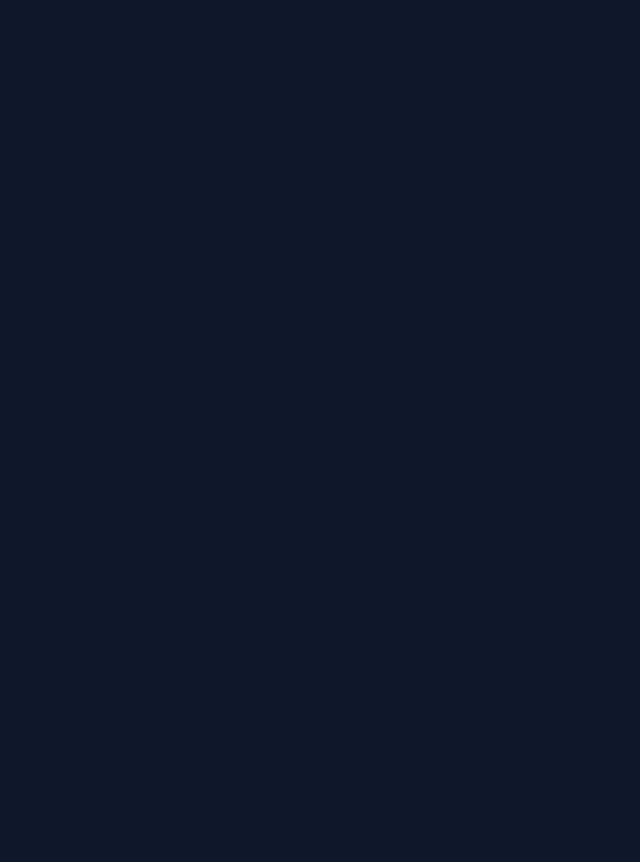
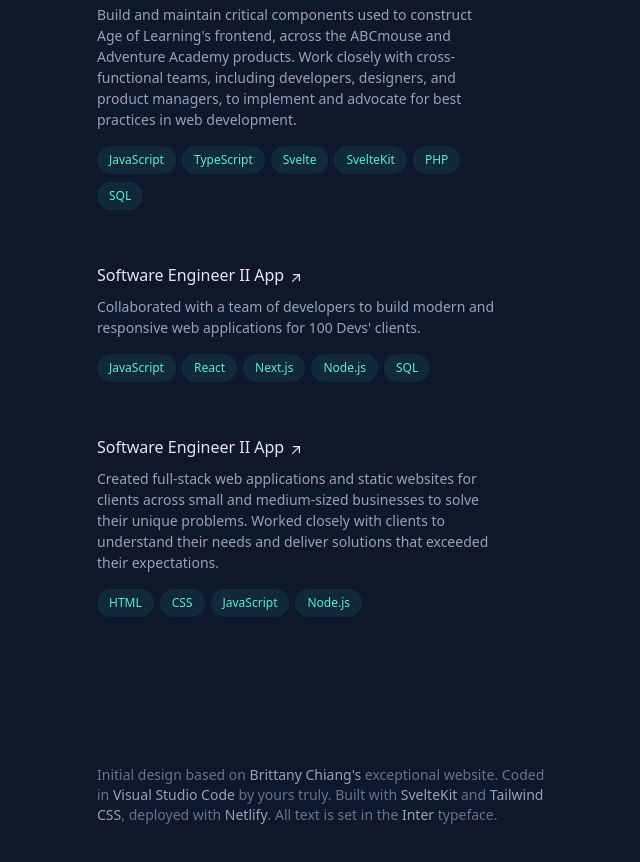
Before and after one commit to Blake-Larson/portfolio-2.0, a SvelteKit app: page / in a window 1280 px wide. Shown: the part 1520-2382 px from the top of the page, without its empty margins (551-1191 px from the left). Before the commit the page ends 1587 px from the top, so only its background shows below. Built offline with nearby package versions, Linux system fonts and the light colour scheme.

Commit message:
Structure set up

```diff
--- a/src/routes/+page.svelte
+++ b/src/routes/+page.svelte
@@ -1,11 +1,15 @@
 <script>
   import About from './About.svelte';
   import Experiences from './Experiences.svelte';
+  import Footer from './Footer.svelte';
   import Header from './Header.svelte';
+  import Projects from './Projects.svelte';
 </script>
 
 <body
-  class="mx-auto min-h-screen max-w-screen-xl bg-slate-900 px-6 py-12 font-sans leading-relaxed text-slate-400 antialiased selection:bg-teal-300 selection:text-teal-900 md:px-12 md:py-20 lg:px-24 lg:py-0">
+  class="bg-slate-900 leading-relaxed text-slate-400 antialiased selection:bg-teal-300 selection:text-teal-900">
+  <div
+    class="mx-auto min-h-screen max-w-screen-xl px-6 py-12 font-sans md:px-12 md:py-20 lg:px-24 lg:py-0">
     <a
       href="#content"
       class="absolute left-0 top-0 block -translate-x-full rounded bg-gradient-to-br from-teal-400 via-blue-500 to-purple-600 px-4 py-3 text-sm font-bold uppercase tracking-widest text-white focus-visible:translate-x-0"
@@ -15,7 +19,10 @@
       <main class="pt-24 lg:w-1/2 lg:py-24">
         <About />
         <Experiences />
+        <Projects />
+        <Footer />
       </main>
+    </div>
   </div>
 </body>
 
--- /dev/null
+++ b/src/routes/Footer.svelte
@@ -0,0 +1,51 @@
+<script>
+</script>
+
+<footer class="max-w-md pb-16 text-sm text-slate-500 sm:pb-0">
+  <p>
+    Initial design based on <a
+      href="https://brittanychiang.com/"
+      class="font-medium text-slate-400 hover:text-teal-300 focus-visible:text-teal-300"
+      target="_blank"
+      rel="noreferrer noopener"
+      aria-label="Brittany Chiang (opens in a new tab)">Brittany Chiang's</a>
+    exceptional website. Coded in
+    <a
+      href="https://code.visualstudio.com/"
+      class="font-medium text-slate-400 hover:text-teal-300 focus-visible:text-teal-300"
+      target="_blank"
+      rel="noreferrer noopener"
+      aria-label="Visual Studio Code (opens in a new tab)">Visual Studio Code</a>
+    by yours truly. Built with
+    <a
+      href="https://nextjs.org/"
+      class="font-medium text-slate-400 hover:text-teal-300 focus-visible:text-teal-300"
+      target="_blank"
+      rel="noreferrer noopener"
+      aria-label="Next.js (opens in a new tab)">SvelteKit</a>
+    and
+    <a
+      href="https://tailwindcss.com/"
+      class="font-medium text-slate-400 hover:text-teal-300 focus-visible:text-teal-300"
+      target="_blank"
+      rel="noreferrer noopener"
+      aria-label="Tailwind CSS (opens in a new tab)">Tailwind CSS</a
+    >, deployed with
+    <a
+      href="https://vercel.com/"
+      class="font-medium text-slate-400 hover:text-teal-300 focus-visible:text-teal-300"
+      target="_blank"
+      rel="noreferrer noopener"
+      aria-label="Vercel (opens in a new tab)">Netlify</a
+    >. All text is set in the
+    <a
+      href="https://rsms.me/inter/"
+      class="font-medium text-slate-400 hover:text-teal-300 focus-visible:text-teal-300"
+      target="_blank"
+      rel="noreferrer noopener"
+      aria-label="Inter (opens in a new tab)">Inter</a> typeface.
+  </p>
+</footer>
+
+<style>
+</style>
--- /dev/null
+++ b/src/routes/ProjectItem.svelte
@@ -0,0 +1,72 @@
+<script>
+  export let title = '';
+  export let url = '';
+  export let description = '';
+  export let technologies = [''];
+</script>
+
+<li class="mb-12">
+  <div
+    class="group relative grid gap-4 pb-1 transition-all sm:grid-cols-8 sm:gap-8 md:gap-4 lg:hover:!opacity-100 lg:group-hover/list:opacity-50">
+    <div
+      class="absolute -inset-x-4 -inset-y-4 z-0 hidden rounded-md transition motion-reduce:transition-none lg:-inset-x-6 lg:block lg:group-hover:bg-slate-800/50 lg:group-hover:shadow-[inset_0_1px_0_0_rgba(148,163,184,0.1)] lg:group-hover:drop-shadow-lg">
+    </div>
+    <div class="z-10 sm:order-2 sm:col-span-6">
+      <h3>
+        <a
+          class="group/link inline-flex items-baseline text-base font-medium leading-tight text-slate-200 hover:text-teal-300 focus-visible:text-teal-300"
+          href={url}
+          target="_blank"
+          rel="noreferrer noopener"
+          aria-label="Build a Spotify Connected App (opens in a new tab)"
+          ><span
+            class="absolute -inset-x-4 -inset-y-2.5 hidden rounded md:-inset-x-6 md:-inset-y-4 lg:block"
+          ></span
+          ><span
+            >{title}
+            <span class="inline-block"
+              >App<svg
+                xmlns="http://www.w3.org/2000/svg"
+                viewBox="0 0 20 20"
+                fill="currentColor"
+                class="ml-1 inline-block h-4 w-4 shrink-0 translate-y-px transition-transform group-hover/link:-translate-y-1 group-hover/link:translate-x-1 group-focus-visible/link:-translate-y-1 group-focus-visible/link:translate-x-1 motion-reduce:transition-none"
+                aria-hidden="true"
+                ><path
+                  fill-rule="evenodd"
+                  d="M5.22 14.78a.75.75 0 001.06 0l7.22-7.22v5.69a.75.75 0 001.5 0v-7.5a.75.75 0 00-.75-.75h-7.5a.75.75 0 000 1.5h5.69l-7.22 7.22a.75.75 0 000 1.06z"
+                  clip-rule="evenodd"></path
+                ></svg
+              ></span
+            ></span
+          ></a>
+      </h3>
+      <p class="mt-2 text-sm leading-normal">
+        {description}
+      </p>
+      <ul class="mt-2 flex flex-wrap" aria-label="Technologies used">
+        {#each technologies as technology}
+          <li class="mr-1.5 mt-2">
+            <div
+              class="flex items-center rounded-full bg-teal-400/10 px-3 py-1 text-xs font-medium leading-5 text-teal-300">
+              {technology}
+            </div>
+          </li>
+        {/each}
+      </ul>
+    </div>
+    <!-- <img
+      alt="Build a Spotify Connected App Newline course marketing card"
+      loading="lazy"
+      width="200"
+      height="48"
+      decoding="async"
+      data-nimg="1"
+      class="rounded border-2 border-slate-200/10 transition group-hover:border-slate-200/30 sm:order-1 sm:col-span-2 sm:translate-y-1"
+      srcset="/_next/image?url=%2Fimages%2Fprojects%2Fcourse-card.png&amp;w=256&amp;q=75 1x, /_next/image?url=%2Fimages%2Fprojects%2Fcourse-card.png&amp;w=640&amp;q=75 2x"
+      src="/_next/image?url=%2Fimages%2Fprojects%2Fcourse-card.png&amp;w=640&amp;q=75"
+      style="color: transparent;" /> -->
+  </div>
+</li>
+
+<style>
+</style>
--- /dev/null
+++ b/src/routes/Projects.svelte
@@ -0,0 +1,54 @@
+<script>
+  import ProjectItem from './ProjectItem.svelte';
+
+  const projects = [
+    {
+      date: { start: 'May 2023', end: 'Present' },
+      title: 'Software Engineer II',
+      url: 'https://www.ageoflearning.com/',
+      description:
+        "Build and maintain critical components used to construct Age of Learning's frontend, across the ABCmouse and Adventure Academy products. Work closely with cross-functional teams, including developers, designers, and product managers, to implement and advocate for best practices in web development.",
+      technologies: ['JavaScript', 'TypeScript', 'Svelte', 'SvelteKit', 'PHP', 'SQL']
+    },
+    {
+      date: { start: '2021', end: '2023' },
+      title: 'Software Engineer II',
+      url: 'https://100devs.org/',
+      description:
+        "Collaborated with a team of developers to build modern and responsive web applications for 100 Devs' clients. ",
+      technologies: ['JavaScript', 'React', 'Next.js', 'Node.js', 'SQL']
+    },
+    {
+      date: { start: '2020', end: '2023' },
+      title: 'Software Engineer II',
+      url: 'https://blakelarson.dev/',
+      description:
+        'Created full-stack web applications and static websites for clients across small and medium-sized businesses to solve their unique problems. Worked closely with clients to understand their needs and deliver solutions that exceeded their expectations.',
+      technologies: ['HTML', 'CSS', 'JavaScript', 'Node.js']
+    }
+  ];
+</script>
+
+<section
+  id="projects"
+  class="mb-16 scroll-mt-16 md:mb-24 lg:mb-36 lg:scroll-mt-24"
+  aria-label="Selected Projects">
+  <div
+    class="sticky top-0 z-20 -mx-6 mb-4 w-screen bg-slate-900/75 px-6 py-5 backdrop-blur md:-mx-12 md:px-12 lg:sr-only lg:relative lg:top-auto lg:mx-auto lg:w-full lg:px-0 lg:py-0 lg:opacity-0">
+    <h2 class="text-sm font-bold uppercase tracking-widest text-slate-200 lg:sr-only">Projects</h2>
+  </div>
+  <div>
+    <ol class="group/list">
+      {#each projects as project}
+        <ProjectItem
+          title={project.title}
+          url={project.url}
+          description={project.description}
+          technologies={project.technologies} />
+      {/each}
+    </ol>
+  </div>
+</section>
+
+<style>
+</style>
```
Also changed, not shown: src/routes/ExperienceItem.svelte (+0 -7 lines). Lines whose indentation alone changed are shown as unchanged.
